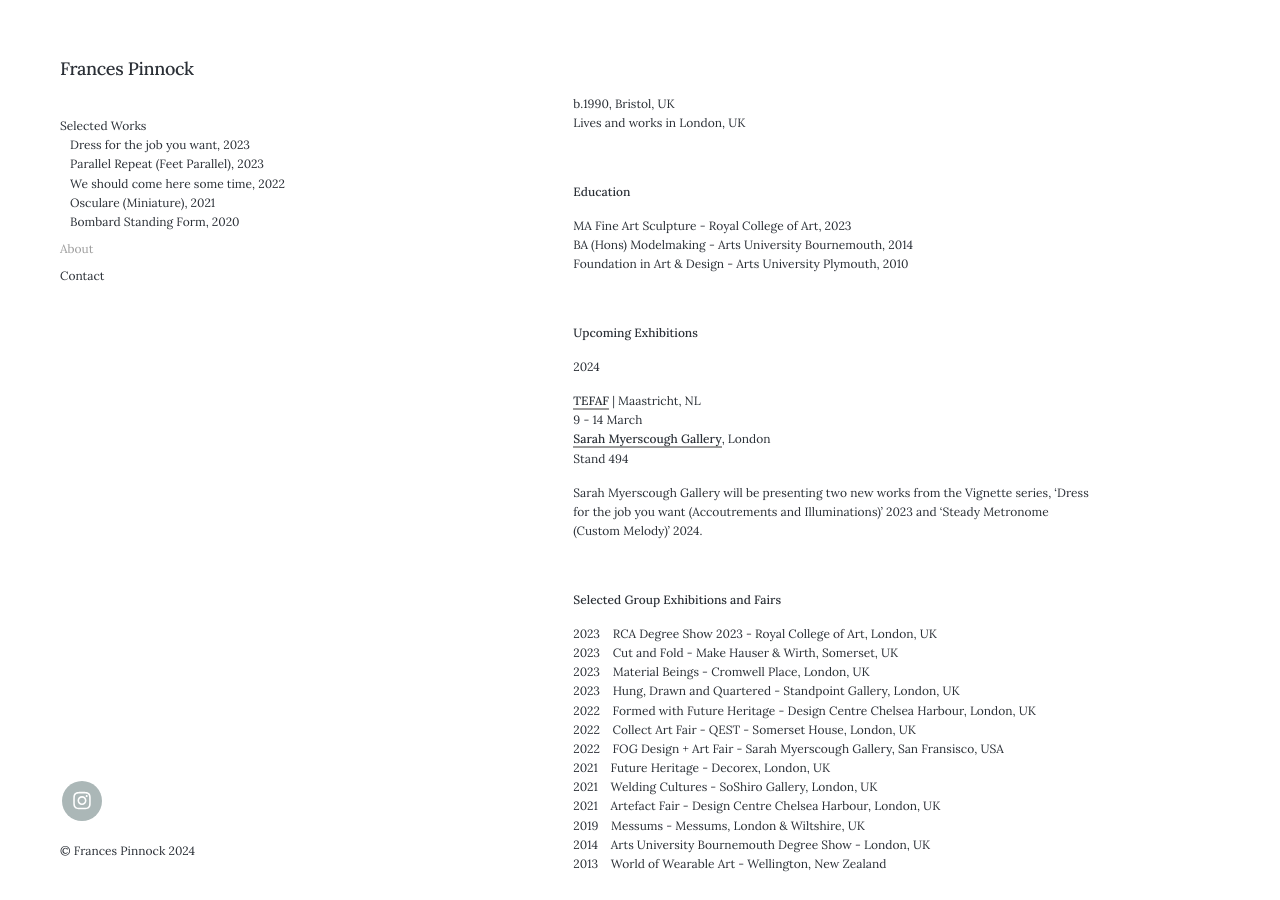
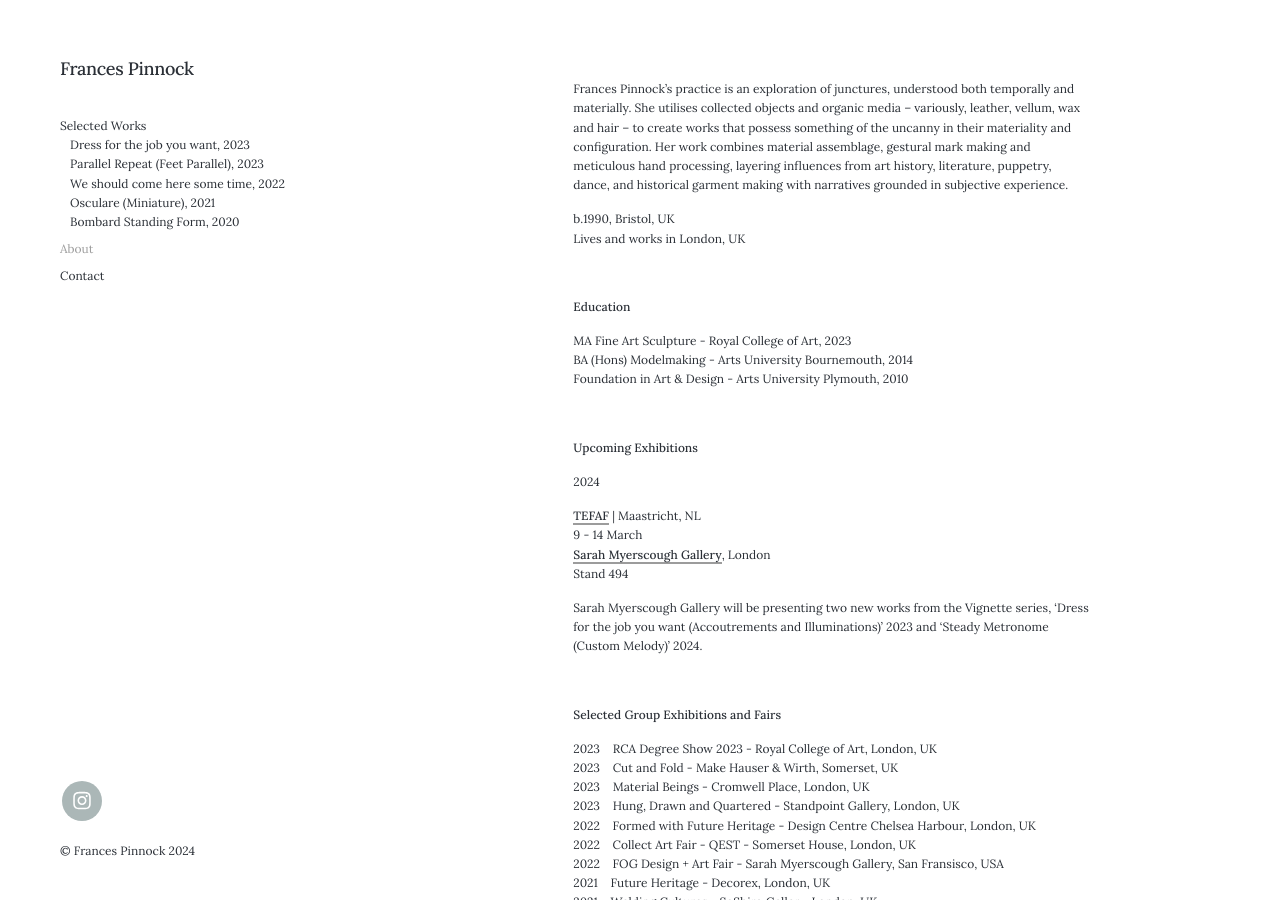
Before and after one commit to francespinnock/francespinnock.github.io, a Jekyll site: the page built from _pages/about.md, in a window 1280 px wide and 900 px high. Built offline with Jekyll 4.4.1, drawn with Linux system fonts in a browser that asks for light colours; nearby versions of some CDN libraries.

Commit message:
Update about.md

```diff
--- a/_pages/about.md
+++ b/_pages/about.md
@@ -6,6 +6,9 @@ description: About Frances Pinnock
 
 
 <br />
+Frances Pinnock's practice is an exploration of junctures, understood both temporally and materially. She utilises collected objects and organic media – variously, leather, vellum, wax and hair – to create works that possess something of the uncanny in their materiality and configuration. Her work combines material assemblage, gestural mark making and meticulous hand processing, layering influences from art history, literature, puppetry, dance, and historical garment making with narratives grounded in subjective experience.
+
+
 
 b.1990, Bristol, UK
 Lives and works in London, UK
```
